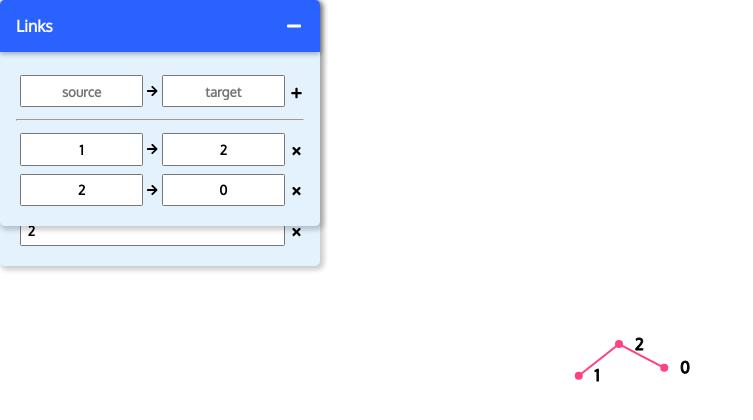
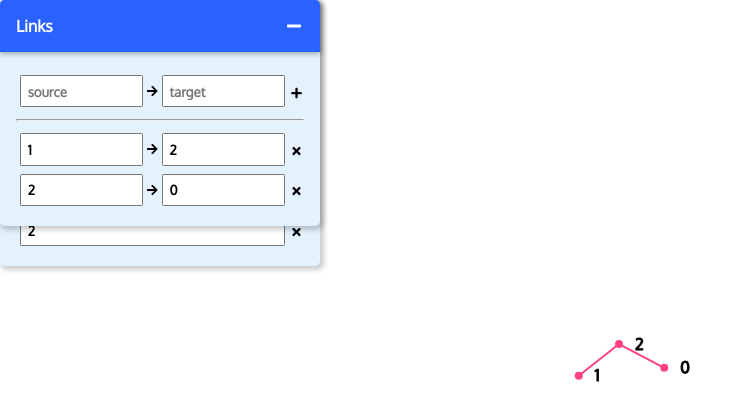
Before and after one commit to romangvk/graph-explorer, a React (Create React App) app: page / in a window 1280 px wide. Shown: the top 420 px of the page, without its empty margins (0-753 px from the left). Built offline with nearby package versions, Linux system fonts and the light colour scheme.

Commit message:
lifted input styles to App.css

```diff
--- a/src/components/LinkEditor.css
+++ b/src/components/LinkEditor.css
@@ -1,11 +1,6 @@
 div.link {
     display: flex;
-    text-align: center;
     justify-content: center;
     align-items: center;
     transition: all 0.5s cubic-bezier(0.165, 0.84, 0.44, 1);
 }
-
-input.link {
-    text-align: center;
-}
```
